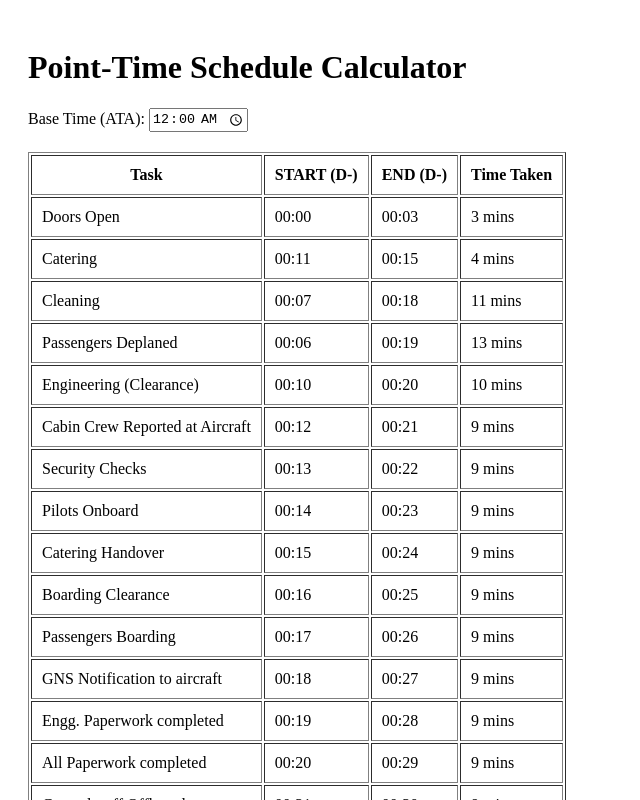
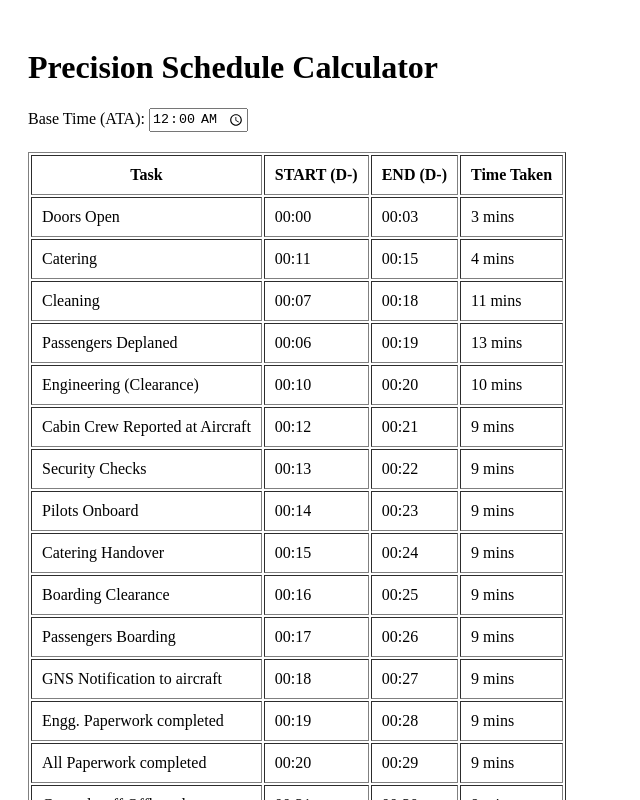
Before and after one commit to chandant55/pts-table, a React (Vite) app: page / in a window 1280 px wide. Shown: the top 800 px of the page, without its empty margins (0-640 px from the left). Built offline with nearby package versions, Linux system fonts and the light colour scheme.

Commit message:
change name

```diff
--- a/src/App.jsx
+++ b/src/App.jsx
@@ -67,7 +67,7 @@ function App() {
 
   return (
     <div style={{ padding: "20px" }}>
-      <h1>Point-Time Schedule Calculator</h1>
+      <h1>Precision Schedule Calculator</h1>
 
       {/* Input for base time */}
       <div>
```
